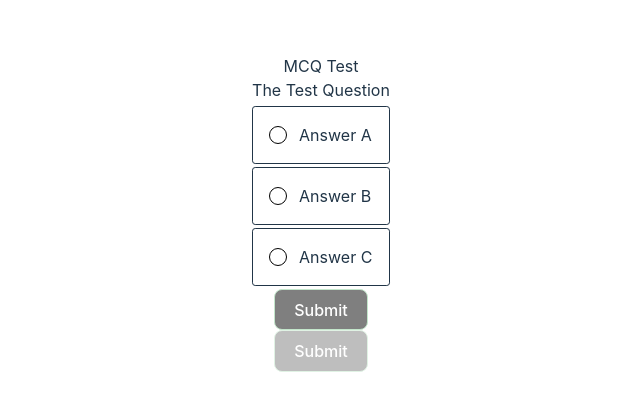
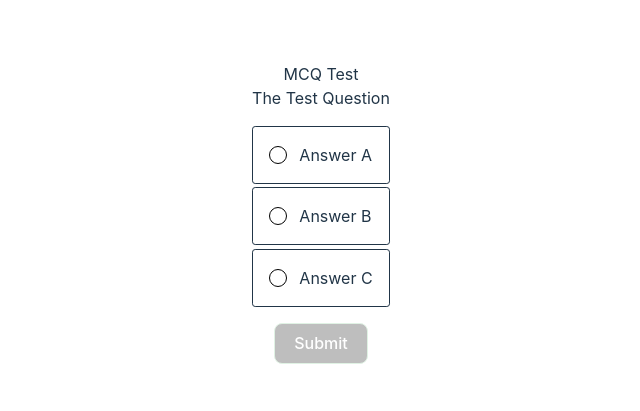
Before and after one commit to UQ-eLIPSE/crucible-components, a Vue app: page / in a window 1280 px wide. Shown: the part 187-598 px from the top of the page, without its empty margins (319-959 px from the left). Built offline with nearby package versions, Linux system fonts and the light colour scheme.

Commit message:
Fixed button text and style change

```diff
--- a/src/components/MCQ/MCQButton.vue
+++ b/src/components/MCQ/MCQButton.vue
@@ -1,24 +1,34 @@
 <template>
   <div>
-    <button class="mcq-submit" @click="handleClick">{{ buttonText }}</button>
+    <button
+      class="mcq-button"
+      :class="buttonClass"
+      :disabled="buttonDisabled"
+      @click="handleButtonClick(submitted)"
+    >
+      {{ buttonText }}
+    </button>
   </div>
 </template>
 
 <script setup lang="ts">
-import { computed } from "vue";
+import { ref } from "vue";
+import type { MCQButton } from "@type/MCQ.d.ts";
 
-const { active, isSubmitted } = defineProps({
-  active: Boolean,
-  isSubmitted: Boolean,
-});
+const { submitted, buttonDisabled } = defineProps <MCQButton>();
+const buttonClass = ref<string>("submit");
+const buttonText = ref<string>("Submit");
+const emit = defineEmits(["submitAnswer", "nextQuestion"]);
 
-const emit = defineEmits(["submit"]);
-
-const handleClick = () => {
-  emit("submit");
+const handleButtonClick = (submittedValue: boolean) => {
+  if (!submittedValue) {
+    emit("submitAnswer");
+    buttonClass.value = "next";
+    buttonText.value = "Next";
+  } else if (submittedValue) {
+    emit("nextQuestion");
+    buttonClass.value = "submit";
+    buttonText.value = "Submit";
+  }
 };
-
-console.log(active, isSubmitted);
-
-const buttonText = computed(() => (active && isSubmitted ? "Next" : "Submit"));
 </script>
--- a/src/components/MCQ/MCQOption.vue
+++ b/src/components/MCQ/MCQOption.vue
@@ -1,10 +1,11 @@
 <template>
   <input
+    type="radio"
+    disabled=true
+    name="options"
     :id="'option-' + optionKey"
     :key="optionKey"
-    type="radio"
     :checked="checked"
-    name="options"
     :class="optionClass()"
   />
   <label :key="optionKey" :for="'option-' + optionKey" class="mcq-option-label">
--- a/src/components/MCQ/MCQQuestion.vue
+++ b/src/components/MCQ/MCQQuestion.vue
@@ -4,10 +4,10 @@
   <div class="mcq-list">
     <div
       v-for="[key, value] in Object.entries(options)"
+      class="mcq-option"
       :key="key"
-      class="mcq-option"
       :class="optionClass(key)"
-      @click="selectCurrentOption(key)"
+      @click="selectOption(key)"
     >
       <MCQOption
         :option-key="key"
@@ -18,17 +18,11 @@
     </div>
   </div>
   <MCQButton
-    :active="!!selectedOption"
-    :is-submitted="submitted"
-    @submit="submit"
+    :submitted="submitted"
+    :button-disabled="buttonDisabled"
+    @submit-answer="submitAnswer"
+    @next-question="nextQuestion"
   />
-  <button
-    class="mcq-submit"
-    :disabled="!selectedOption || submitted"
-    @click="submit"
-  >
-    Submit
-  </button>
 </template>
 
 <script setup lang="ts">
@@ -36,17 +30,29 @@ import { ref } from "vue";
 import type { MCQProps } from "@type/MCQ.d.ts";
 import MCQOption from "./MCQOption.vue";
 import MCQButton from "./MCQButton.vue";
+
 const { title, options } = defineProps<MCQProps>();
 const selectedOption = ref<string | null>(null);
 const submitted = ref<boolean>(false);
+const buttonDisabled = ref<boolean>(true);
 
-const submit = () => {
+const submitAnswer = () => {
   submitted.value = true;
+  buttonDisabled.value = false;
+};
+
+const nextQuestion = () => {
+  submitted.value = false;
+  buttonDisabled.value = true;
+  selectedOption.value = null;
 };
 
 // Only allow selection if the quiz is not submitted
-const selectCurrentOption = (key: string) => {
-  if (!submitted.value) selectedOption.value = key;
+const selectOption = (key: string) => {
+  if (!submitted.value) {
+    selectedOption.value = key;
+    buttonDisabled.value = false;
+  }
 };
 
 const optionClass = (key: string) => {
--- a/src/style.css
+++ b/src/style.css
@@ -81,6 +81,7 @@ button:focus-visible {
 .mcq-list {
   list-style: none;
   padding: 0;
+  margin: 1rem;
 }
 
 .mcq-option {
@@ -116,16 +117,24 @@ button:focus-visible {
   color: #3c763d
 }
 
-.mcq-submit {
+.mcq-button {
   color: #ffffff;
   background-color: #7f7f7f;
   border-color: #c3e6cb;
   cursor: pointer;
 }
 
-.mcq-submit:disabled {
+.mcq-button:disabled {
   opacity: 50%;
   cursor: default;
+}
+
+.submit {
+  background-color: #7f7f7f;
+}
+
+.next {
+  background-color: #2a52be;
 }
 
 .mcq-option-label {
--- a/src/types/MCQ.d.ts
+++ b/src/types/MCQ.d.ts
@@ -10,6 +10,11 @@ export interface MCQOptions {
   correct?: boolean;
 }
 
+export interface MCQButton {
+  submitted: boolean;
+  buttonDisabled: boolean;
+}
+
 export interface MCQRadioOption {
   optionKey: string;
   checked: boolean;
```
Also changed, not shown: 1 other file (tests, documents, lock files or other folders).
